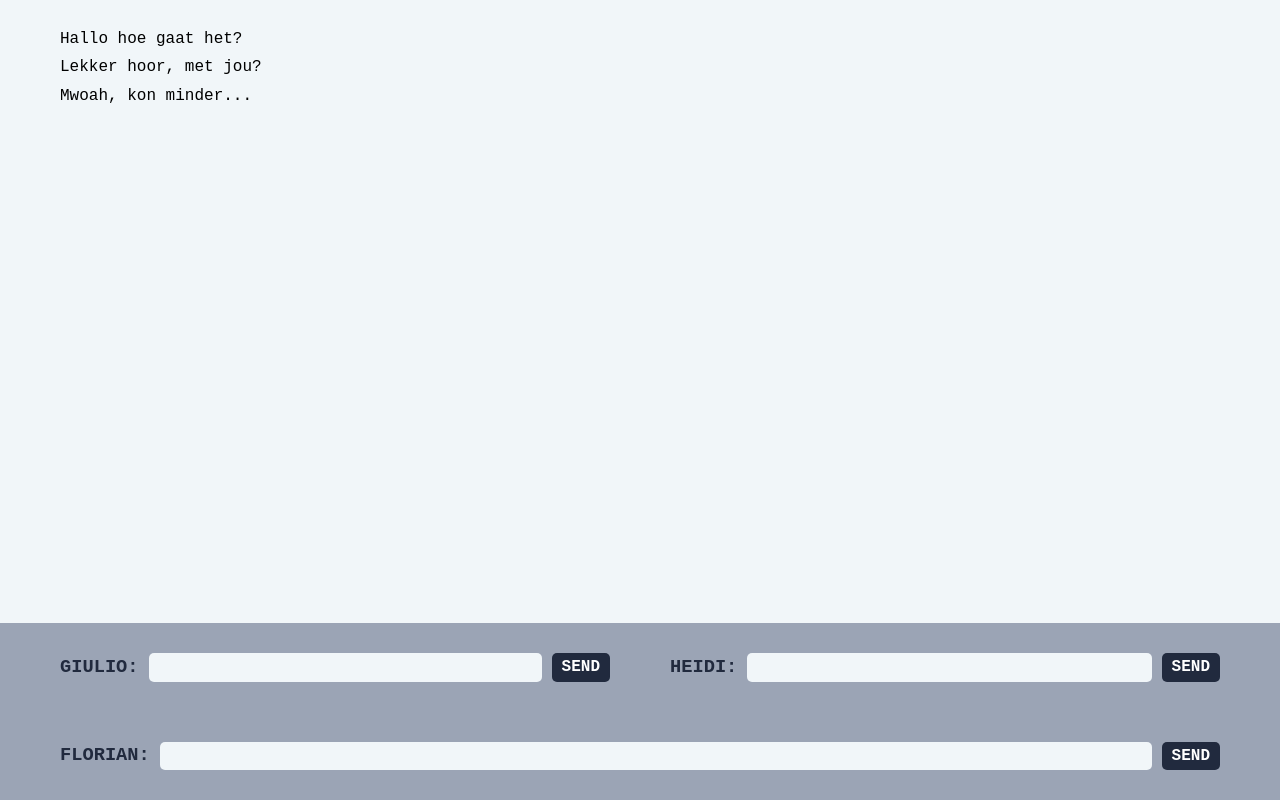
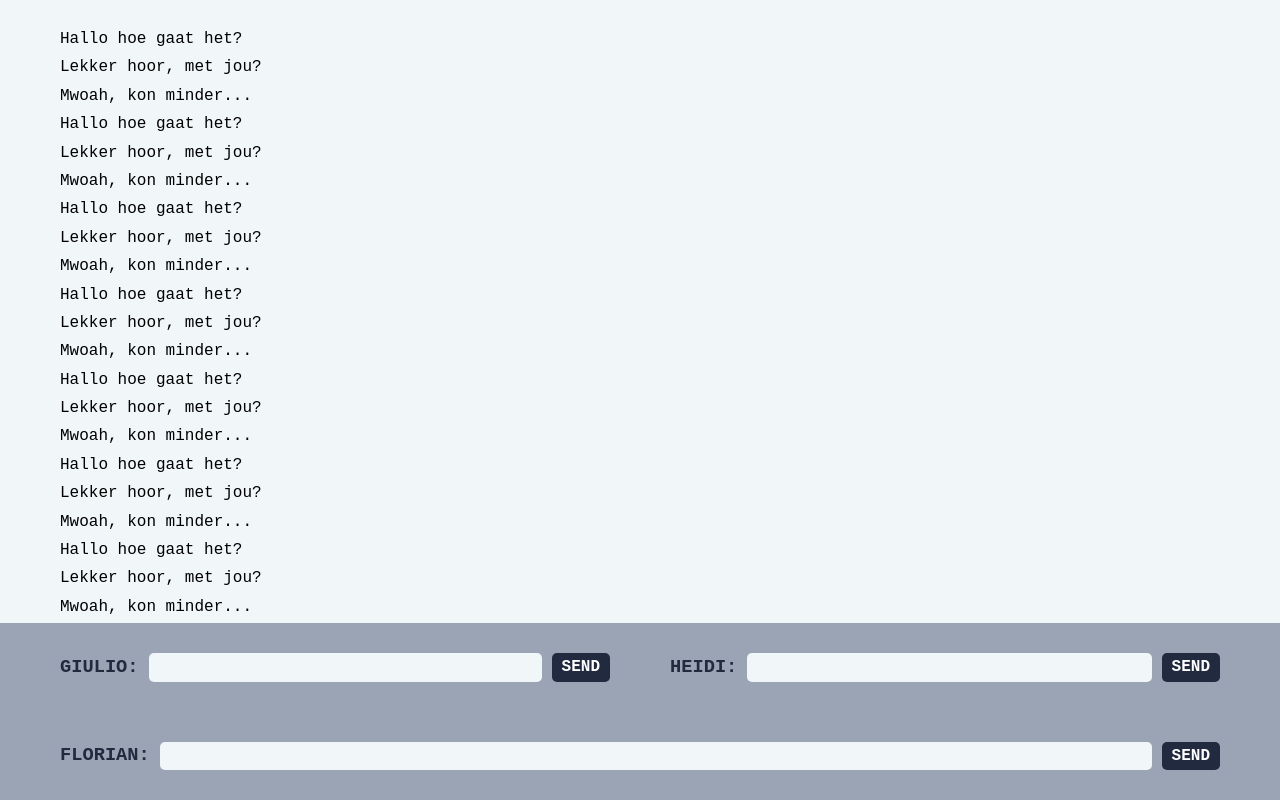
Before and after one commit to ArjanHoek-Topicus/TopicusChat, an Angular app: page / in a window 1280 px wide. Built offline with nearby package versions, Linux system fonts and the light colour scheme.

Commit message:
fix overflow issue with scroll

```diff
--- a/src/app/app.component.ts
+++ b/src/app/app.component.ts
@@ -10,6 +10,39 @@ export class AppComponent {
     'Hallo hoe gaat het?',
     'Lekker hoor, met jou?',
     'Mwoah, kon minder...',
+    'Hallo hoe gaat het?',
+    'Lekker hoor, met jou?',
+    'Mwoah, kon minder...',
+    'Hallo hoe gaat het?',
+    'Lekker hoor, met jou?',
+    'Mwoah, kon minder...',
+    'Hallo hoe gaat het?',
+    'Lekker hoor, met jou?',
+    'Mwoah, kon minder...',
+    'Hallo hoe gaat het?',
+    'Lekker hoor, met jou?',
+    'Mwoah, kon minder...',
+    'Hallo hoe gaat het?',
+    'Lekker hoor, met jou?',
+    'Mwoah, kon minder...',
+    'Hallo hoe gaat het?',
+    'Lekker hoor, met jou?',
+    'Mwoah, kon minder...',
+    'Hallo hoe gaat het?',
+    'Lekker hoor, met jou?',
+    'Mwoah, kon minder...',
+    'Hallo hoe gaat het?',
+    'Lekker hoor, met jou?',
+    'Mwoah, kon minder...',
+    'Hallo hoe gaat het?',
+    'Lekker hoor, met jou?',
+    'Mwoah, kon minder...',
+    'Hallo hoe gaat het?',
+    'Lekker hoor, met jou?',
+    'Mwoah, kon minder...',
+    'Hallo hoe gaat het?',
+    'Lekker hoor, met jou?',
+    'Mwoah, kon minder...',
   ];
   clients: string[] = ['Giulio', 'Heidi', 'Florian'];
 
--- a/src/app/chat-client/chat-client.component.scss
+++ b/src/app/chat-client/chat-client.component.scss
@@ -1,9 +1,9 @@
 :host {
   color: var(--cl-secondary);
-  flex: 1;
   display: flex;
   gap: 1rem;
   align-items: center;
+  flex: 1;
 
   h3 {
     font-weight: bold;
--- a/src/app/chat-screen/chat-screen.component.scss
+++ b/src/app/chat-screen/chat-screen.component.scss
@@ -1,6 +1,7 @@
 :host {
   flex: 1;
   padding: 3rem 6rem;
+  overflow: auto;
 
   ul {
     list-style: none;
```
